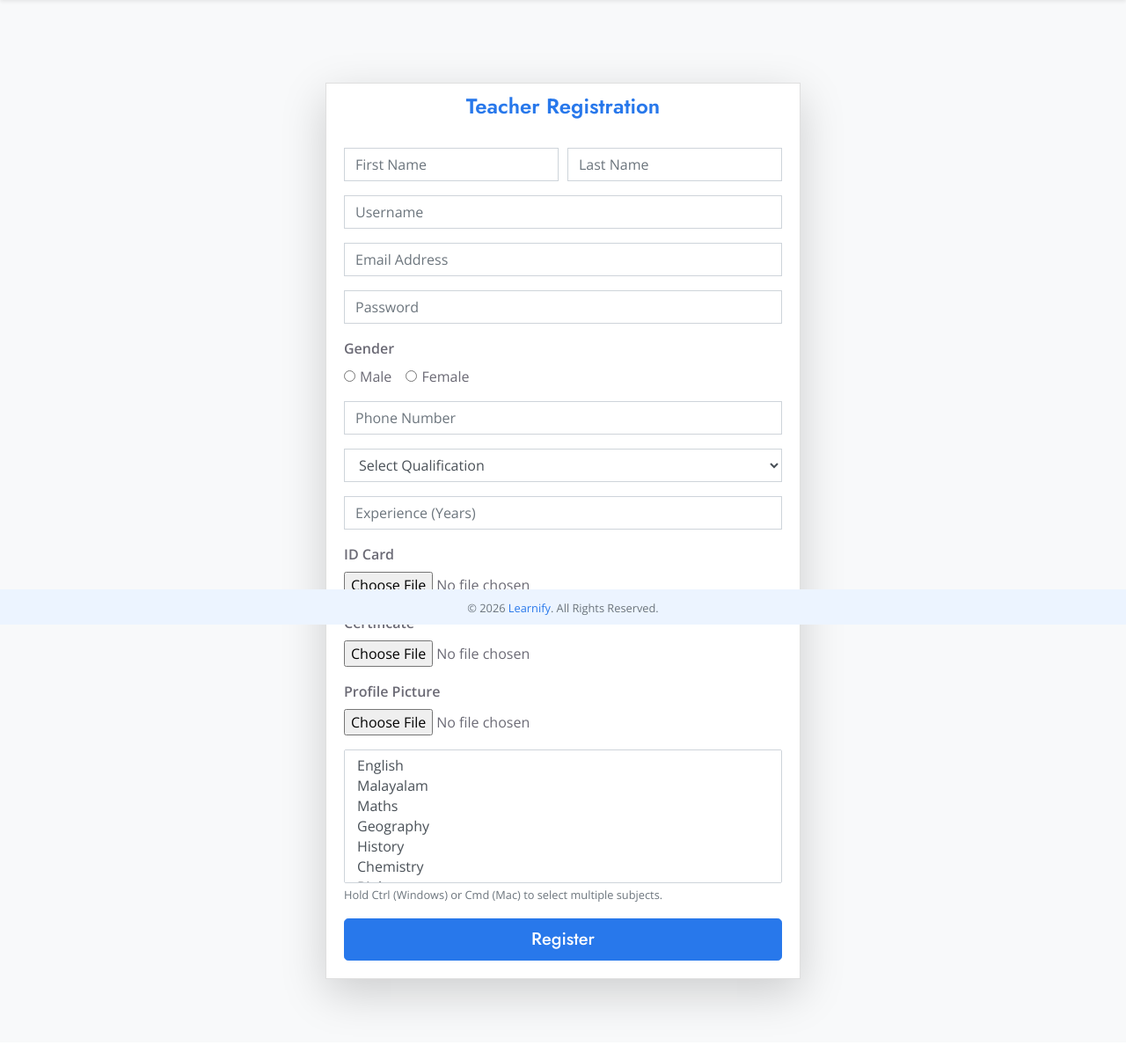
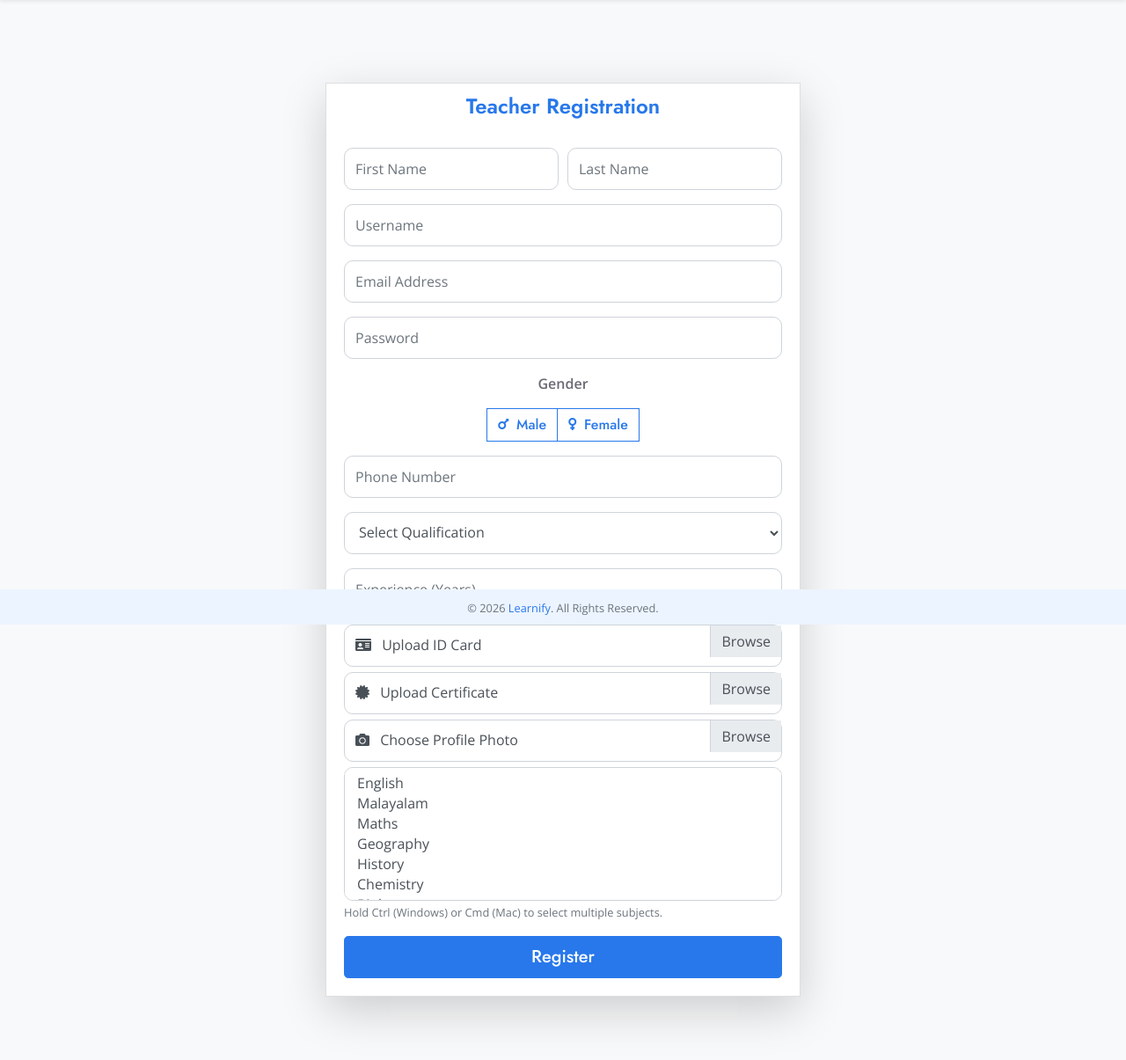
Before and after one commit to anaswara152/Learnify, a Django app: page /teacher_register in a window 1280 px wide. Shown: the part 90-1295 px from the top of the page at 88% size. Before the commit the page ends 1247 px from the top, so only its background shows below. Run offline with Django 5.2, Linux system fonts and the light colour scheme; data comes from the database, SQL or seed files in the repository; some libraries are stand-ins or nearby versions.

Commit message:
Fix html registraion page styling

```diff
--- a/template/common/teacher_registration.html
+++ b/template/common/teacher_registration.html
@@ -5,8 +5,100 @@
 .page-content{
     padding-bottom:90px;
 }
+
+.registration-card{
+    border:none;
+    border-radius:15px;
+}
+
+.registration-card .card-header{
+    background:#fff;
+    border:none;
+    padding:30px 30px 10px;
+}
+
+.registration-card .card-body{
+    padding:30px;
+}
+
+.form-control,
+.custom-file-label{
+    height:48px;
+    border-radius:8px;
+}
+
+.custom-file-label{
+    line-height:34px;
+}
+
+textarea.form-control{
+    height:auto;
+}
+
+.section-title{
+    font-size:15px;
+    font-weight:600;
+    color:#495057;
+    margin-bottom:12px;
+}
+
+.btn-register{
+    border-radius:8px;
+    padding:12px;
+    font-size:17px;
+    font-weight:600;
+}
+
+.subject-box{
+    height:170px;
+}
+
+.form-control:focus,
+.custom-file-input:focus~.custom-file-label{
+    box-shadow:none;
+    border-color:#007bff;
+}
+
+.card-footer{
+    background:#fff;
+    border:none;
+
+
+}
+
+.custom-file-label{
+    border-radius:10px;
+    height:48px;
+    line-height:32px;
+    cursor:pointer;
+}
+
+.custom-file-input:focus~.custom-file-label{
+    border-color:#007bff;
+    box-shadow:none;
+}
+
+.subject-box{
+    min-height:170px;
+    border-radius:10px;
+}
+
+.btn-register{
+    border-radius:10px;
+    padding:12px;
+    font-size:17px;
+    font-weight:600;
+}
+
+.form-control{
+    border-radius:10px;
+}
+
+.form-control:focus{
+    box-shadow:none;
+    border-color:#007bff;
+}
 </style>
-
 <div class="container py-4 mb-5">
     <div class="row justify-content-center">
         <div class="col-lg-6 col-md-8 col-sm-10">
@@ -79,34 +171,24 @@
                                    required>
                         </div>
 
-                        <div class="form-group">
-                            <label class="font-weight-bold d-block">
+<div class="form-group text-center">
+
+    <label class="font-weight-bold d-block mb-3">
         Gender
     </label>
 
-                            <div class="form-check form-check-inline">
-                                <input class="form-check-input"
-                                       type="radio"
-                                       name="gender"
-                                       id="male"
-                                       value="Male"
-                                       required>
+    <div class="btn-group btn-group-toggle" data-toggle="buttons">
 
-                                <label class="form-check-label" for="male">
-                                    Male
+        <label class="btn btn-outline-primary">
+            <input type="radio" name="gender" value="Male" required>
+            <i class="fas fa-mars mr-1"></i> Male
         </label>
-                            </div>
 
-                            <div class="form-check form-check-inline">
-                                <input class="form-check-input"
-                                       type="radio"
-                                       name="gender"
-                                       id="female"
-                                       value="Female">
+        <label class="btn btn-outline-primary">
+            <input type="radio" name="gender" value="Female" required>
+            <i class="fas fa-venus mr-1"></i> Female
+        </label>
 
-                                <label class="form-check-label" for="female">
-                                    Female
-                                </label>
     </div>
 
 </div>
@@ -151,38 +233,55 @@
                                    placeholder="Experience (Years)"
                                    required>
                         </div>
+<div class="form-group">
 
-                        <div class="form-group">
-                            <label class="font-weight-bold">
-                                ID Card
-                            </label>
+
+    <div class="custom-file">
         <input type="file"
-                                   class="form-control-file"
+               class="custom-file-input"
                id="id_card"
                name="id_card"
                required>
+
+        <label class="custom-file-label" for="id_card">
+            <i class="fas fa-id-card mr-2"></i>
+            Upload ID Card
+        </label>
+    </div>
 </div>
 
 <div class="form-group">
-                            <label class="font-weight-bold">
-                                Certificate
-                            </label>
+
+
+    <div class="custom-file">
         <input type="file"
-                                   class="form-control-file"
+               class="custom-file-input"
                id="certificates"
                name="certificates"
                required>
+
+        <label class="custom-file-label" for="certificates">
+            <i class="fas fa-certificate mr-2"></i>
+            Upload Certificate
+        </label>
     </div>
+</div>
+<div class="form-group">
 
-                        <div class="form-group">
-                            <label class="font-weight-bold">
-                                Profile Picture
-                            </label>
+
+    <div class="custom-file">
         <input type="file"
-                                   class="form-control-file"
+               class="custom-file-input"
                id="profile_picture"
                name="profile_picture"
+               accept="image/*"
                required>
+
+        <label class="custom-file-label" for="profile_picture">
+            <i class="fas fa-camera mr-2"></i>
+            Choose Profile Photo
+        </label>
+    </div>
 </div>
 
                         <div class="form-group">
@@ -220,5 +319,10 @@
         </div>
     </div>
 </div>
-
+<script>
+  $('.custom-file-input').on('change', function () {
+    var fileName = $(this).val().split('\\').pop();
+    $(this).next('.custom-file-label').html(fileName);
+});
+</script>
 {% endblock %}
```
Also changed, not shown: template/common/parents_registration.html (+99 -37 lines), template/common/student_registration.html (+104 -44 lines). Lines whose indentation alone changed are shown as unchanged.
